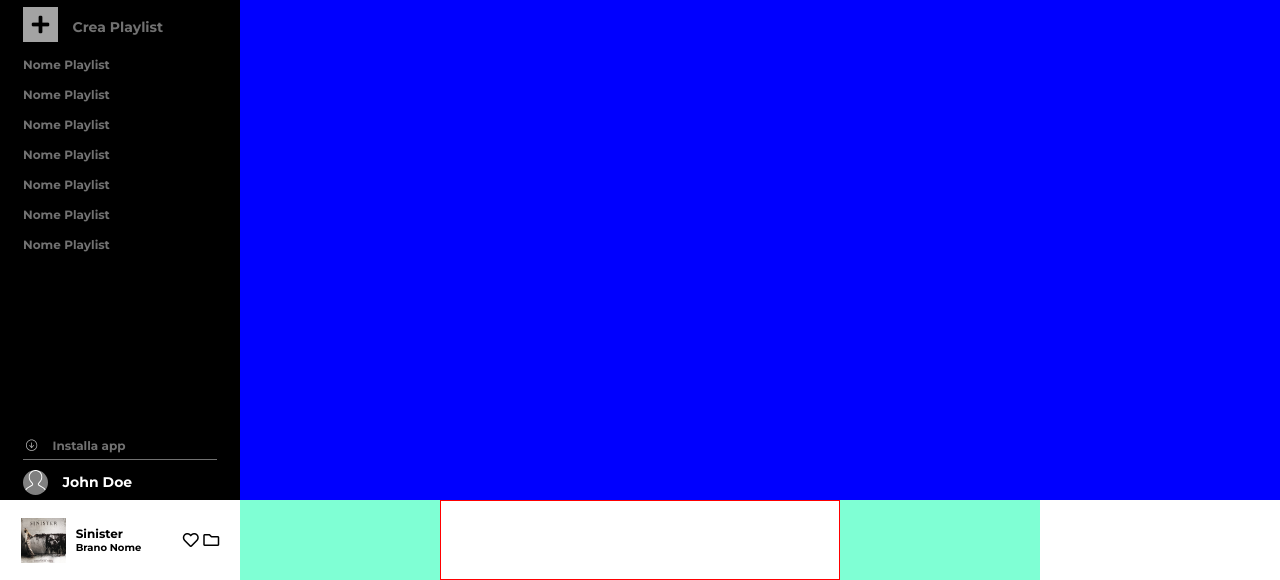
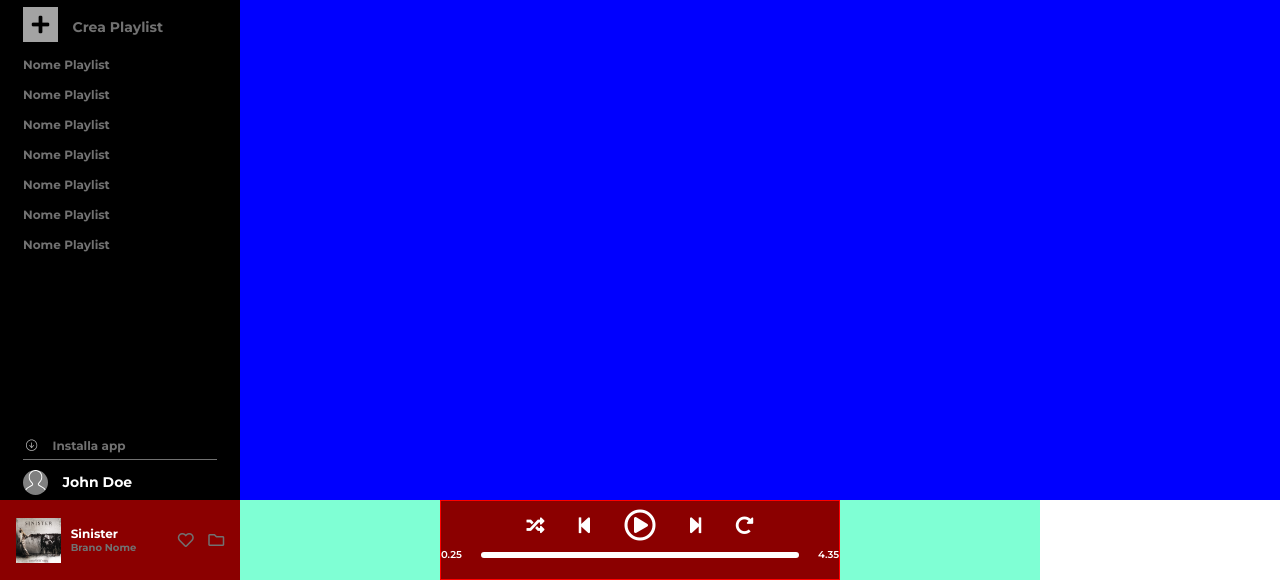
Before and after one commit to enricopaol/html-css-spotifyweb, a plain HTML site: page index.html in a window 1280 px wide. Shown: the part 220-800 px from the top of the page. Drawn offline with Linux system fonts and the light colour scheme.

Commit message:
Player centrale footer

```diff
--- a/css/style.css
+++ b/css/style.css
@@ -36,6 +36,11 @@ nav .nav-wrapper-xs {
 
 ::-webkit-scrollbar-thumb:hover {
     background: #555;
+}
+
+.flex-container {
+    height: 100%;
+    display: flex;
 }
 /* END COMMON */
 
@@ -265,17 +270,13 @@ footer {
     justify-content: space-between;
 }
 
-.flex-container {
-    height: 100%;
-    display: flex;
-}
 
 /* Now Playing */
 .now-playing {
     height: 100%;
 
     /* TEST */
-    background-color: #fff;
+    background-color:darkred;
     width: 240px;
     flex-shrink:0;
 
@@ -305,21 +306,82 @@ footer {
     display: inline-block;
     font-size: 12px;
     padding-left: 10px;
+    color: white;
 }
-.brano .brano-title span:last-child {
+.brano .brano-title a {
     font-size: 10px;
     display: block;
+    color: #717171;
+    text-decoration: none;
+}
+
+.brano .brano-title a:hover {
+    text-decoration: underline;
+    color:white;
+}
+
+
+.now-playing .brano-icons a  {
+    color: #717171;
+    margin-left: 10px;
+}
+.now-playing .brano-icons a:hover {
+    color:white;
 }
 
 
 /* Player */
 .player {
     height: 100%;
+    padding: 10px 0;
 
     /* TEST */
-    background-color: #fff;
+    background-color:darkred;
     width: 400px;
     border: 1px solid red;
+}
+
+.player-buttons {
+    width: 65%;
+    margin: auto;
+    height: 50%;
+    color: white;
+}
+
+.player-buttons > .flex-container {
+  justify-content: space-around;
+  align-items: center;
+}
+
+.player-buttons a {
+    color: white;
+    font-size: 18px;
+    font-weight: 500;
+}
+.player-buttons a.play {
+    font-size: 32px;
+}
+
+.player-bar {
+    width: 100%;
+    height: 50%;
+    color: white;
+    font-size: 10px;
+    font-weight: 600;
+}
+.player-bar > .flex-container {
+    align-items: center;
+    justify-content: space-between;
+}
+
+.player-bar .bar {
+    width: 80%;
+    margin: auto;
+    display: inline-block;
+    height: 3px;
+    background-color: #fff;
+    border: 3px solid white;
+    border-radius: 10px;
 }
 
 
--- a/index.html
+++ b/index.html
@@ -164,19 +164,19 @@
                         <div class="brano">
 
                             <div class="brano-img">
-                                <img src="img/sinister.jpeg" alt="Sinister">
+                                <a href=""><img src="img/sinister.jpeg" alt="Sinister"></a>
                             </div>
 
                             <div class="brano-title">
                                 <span>Sinister</span>
-                                <span>Brano Nome</span>
+                                <a href="#">Brano Nome</a>
                             </div>
 
                         </div>
 
                         <div class="brano-icons">
-                            <i class="far fa-heart"></i>
-                            <i class="far fa-folder"></i>
+                            <a href="#"><i class="far fa-heart"></i></a>
+                            <a href="#"><i class="far fa-folder"></i></a>
                         </div>
 
                     </div>
@@ -184,6 +184,28 @@
 
                 <!-- Player -->
                 <div class="player">
+
+                    <div class="player-buttons">
+                        <div class="flex-container">
+
+                            <a href="#"><i class="fas fa-random"></i></a>
+                            <a href="#"><i class="fas fa-step-backward"></i></a>
+                            <a class="play" href="#"><i class="far fa-play-circle"></i></a>
+                            <a href="#"><i class="fas fa-step-forward"></i></a>
+                            <a href="#"><i class="fas fa-redo-alt"></i></a>
+
+                        </div>
+                    </div>
+
+                    <div class="player-bar">
+                        <div class="flex-container">
+
+                            <span>0.25</span>
+                            <span class="bar"></span>
+                            <span>4.35</span>
+
+                        </div>
+                    </div>
 
                 </div>
 
```
